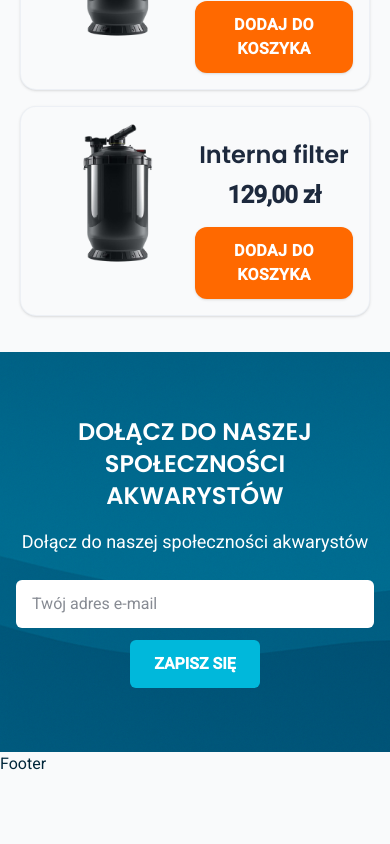
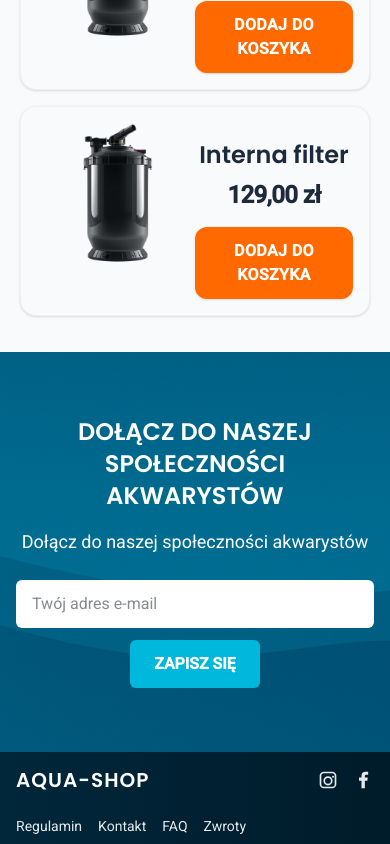
Before and after one commit to michfal/aquarium-shop, a Vue app: page / in a window 390 px wide. Shown: the part 2046-2890 px from the top of the page. Before the commit the page ends 2822 px from the top, so only its background shows below. Built offline with nearby package versions, Linux system fonts and the light colour scheme; no server answers; the database is empty.

Commit message:
Main page styles

```diff
--- a/src/components/MainFooter.vue
+++ b/src/components/MainFooter.vue
@@ -3,5 +3,49 @@
 </script>
 
 <template>
-  <div>Footer</div>
+<footer class="bg-gradient-to-r from-[#01273B] to-[#001b2a] text-white">
+  <div class="mx-auto max-w-7xl px-4">
+    <div class="flex h-14 items-center justify-between gap-6">
+      <!-- Logo -->
+      <a href="/" class="font-heading font-bold tracking-wider text-white text-xl uppercase">
+        AQUA-SHOP
+      </a>
+
+      <!-- Linki (desktop) -->
+      <nav class="hidden md:flex items-center gap-6 text-sm">
+        <a href="/regulamin" class="text-white/90 hover:text-white transition-colors">Regulamin</a>
+        <a href="/kontakt" class="text-white/90 hover:text-white transition-colors">Kontakt</a>
+        <a href="/faq" class="text-white/90 hover:text-white transition-colors">FAQ</a>
+        <a href="/zwroty" class="text-white/90 hover:text-white transition-colors">Zwroty</a>
+      </nav>
+
+      <!-- Ikony -->
+      <div class="flex items-center gap-4">
+        <!-- Instagram -->
+        <a href="https://instagram.com" aria-label="Instagram"
+           class="text-white/90 hover:text-white transition-colors">
+          <svg xmlns="http://www.w3.org/2000/svg" class="size-5 fill-current" viewBox="0 0 24 24">
+            <path d="M7 2h10a5 5 0 0 1 5 5v10a5 5 0 0 1-5 5H7a5 5 0 0 1-5-5V7a5 5 0 0 1 5-5zm0 2a3 3 0 0 0-3 3v10a3 3 0 0 0 3 3h10a3 3 0 0 0 3-3V7a3 3 0 0 0-3-3H7zm5 3.5A5.5 5.5 0 1 1 6.5 13 5.5 5.5 0 0 1 12 7.5zm0 2A3.5 3.5 0 1 0 15.5 13 3.5 3.5 0 0 0 12 9.5zM18 6.75a1.25 1.25 0 1 0 1.25 1.25A1.25 1.25 0 0 0 18 6.75z"/>
+          </svg>
+        </a>
+        <!-- Facebook -->
+        <a href="https://facebook.com" aria-label="Facebook"
+           class="text-white/90 hover:text-white transition-colors">
+          <svg xmlns="http://www.w3.org/2000/svg" class="size-5 fill-current" viewBox="0 0 24 24">
+            <path d="M13 22v-9h3l.5-4H13V7.5c0-1.1.3-1.8 1.9-1.8H17V2.1C16.3 2 15.1 2 13.8 2 10.9 2 9 3.6 9 6.8V9H6v4h3v9z"/>
+          </svg>
+        </a>
+      </div>
+    </div>
+
+    <!-- Linki (mobile – pod paskiem) -->
+    <nav class="md:hidden flex items-center gap-4 py-2 text-sm overflow-x-auto">
+      <a href="/regulamin" class="text-white/90 hover:text-white whitespace-nowrap">Regulamin</a>
+      <a href="/kontakt" class="text-white/90 hover:text-white whitespace-nowrap">Kontakt</a>
+      <a href="/faq" class="text-white/90 hover:text-white whitespace-nowrap">FAQ</a>
+      <a href="/zwroty" class="text-white/90 hover:text-white whitespace-nowrap">Zwroty</a>
+    </nav>
+  </div>
+</footer>
+
 </template>
--- a/src/components/Heading.vue
+++ b/src/components/MainHeading.vue
@@ -9,8 +9,8 @@ defineProps<{
 
 <template>
   <section class="h-120 flex flex-col items-center justify-center bg-[url(@/assets/img/hero-texture.png)] bg-center bg-cover">
-    <h1 class="font-heading text-4xl text-white font-bold text-shadow-lg">{{ title }}</h1>
-    <p class="font-body text-white text-shadow-lg font-medium">
+    <h1 class="font-heading text-4xl text-white font-bold text-shadow-lg sm:text-6xl sm:mb-2">{{ title }}</h1>
+    <p class="font-body text-white text-shadow-lg font-medium sm:text-xl">
       {{ subtitle }}
     </p>
   </section>
--- a/src/views/HomeView.vue
+++ b/src/views/HomeView.vue
@@ -1,20 +1,43 @@
 <script setup lang="ts">
-import { ref } from 'vue';
-import CardList from '@/components/CardList.vue';
+import { ref, onMounted } from 'vue';
+import { createClient } from '@supabase/supabase-js'
 import CategoryCard from '@/components/CategoryCard.vue';
 import ProductCard from '@/components/ProductCard.vue';
-import Heading from '@/components/Heading.vue';
 import NewsLetter from '@/components/NewsLetter.vue';
+import MainHeading from '@/components/MainHeading.vue';
 
 const categories = ref(['prod1', 'prod2', 'prod3', 'prod4', 'prod5', 'prod6']);
 const products = ref(['prod1', 'prod2', 'prod3']);
 defineProps<{
   title?: string
-}>()
+}>();
+
+const supabase = createClient(
+  import.meta.env.VITE_SUPABASE_URL,
+  import.meta.env.VITE_SUPABASE_ANON_KEY
+)
+
+type Product = { id: string; name: string; price: number } // opcjonalnie
+
+const products2 = ref<Product[]>([])
+const loading = ref(true)
+const errorMsg = ref<string | null>(null)
+
+onMounted(async () => {
+  const { data, error } = await supabase.from('products').select('*')
+  if (error) {
+    console.error('Błąd pobierania produktów:', error)
+    errorMsg.value = error.message
+  } else {
+    console.log('Produkty z bazy:', data) // <= Twój console.log
+    products2.value = data ?? []
+  }
+  loading.value = false
+})
 </script>
 
 <template>
-  <Heading title="Aqua-Shop" subtitle="The best aquarium products in one place."/>
+  <MainHeading title="Aqua-Shop" subtitle="The best aquarium products in one place."/>
   <section class="py-9 px-5">
     <h1 class="font-heading text-2xl text-center pb-5">Categories</h1>
     <div class="max-w-5xl mx-auto grid grid-cols-1 gap-4 sm:grid-cols-2 lg:grid-cols-3 lg:gap-6">
```
